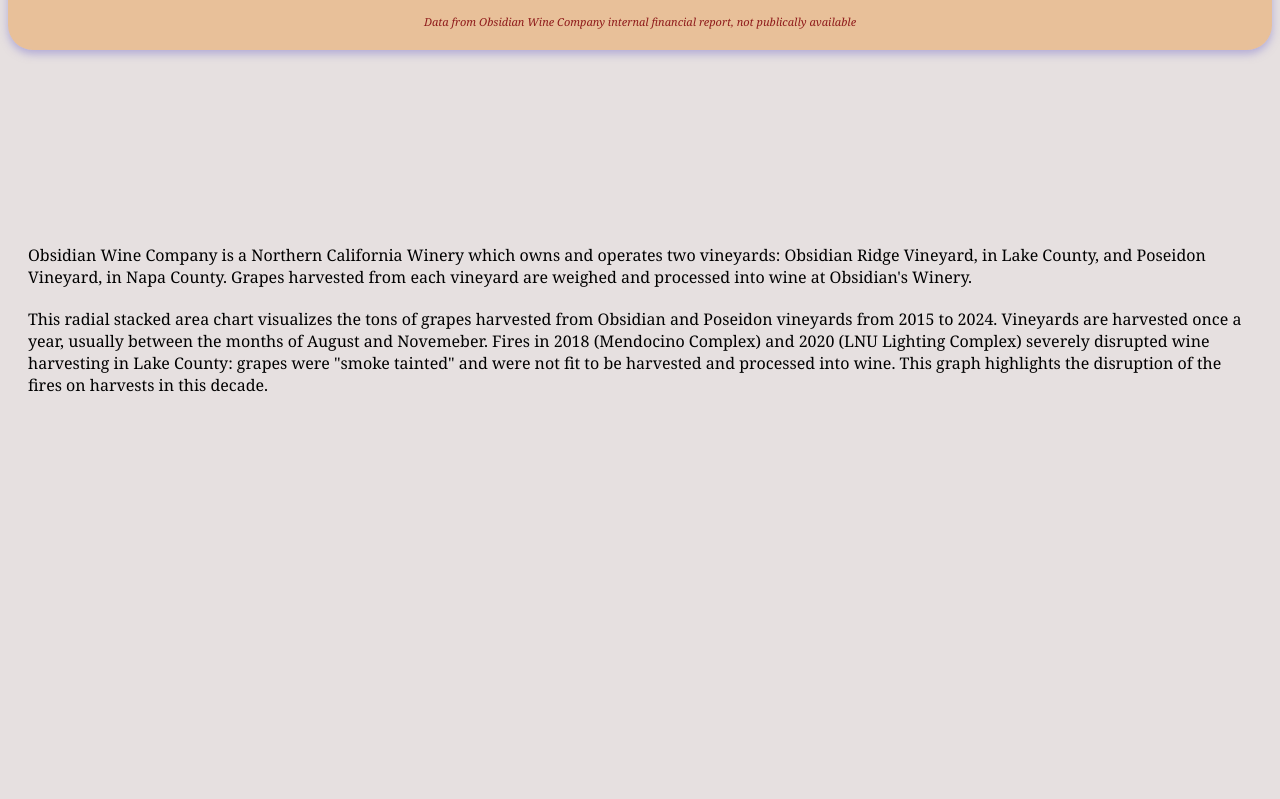
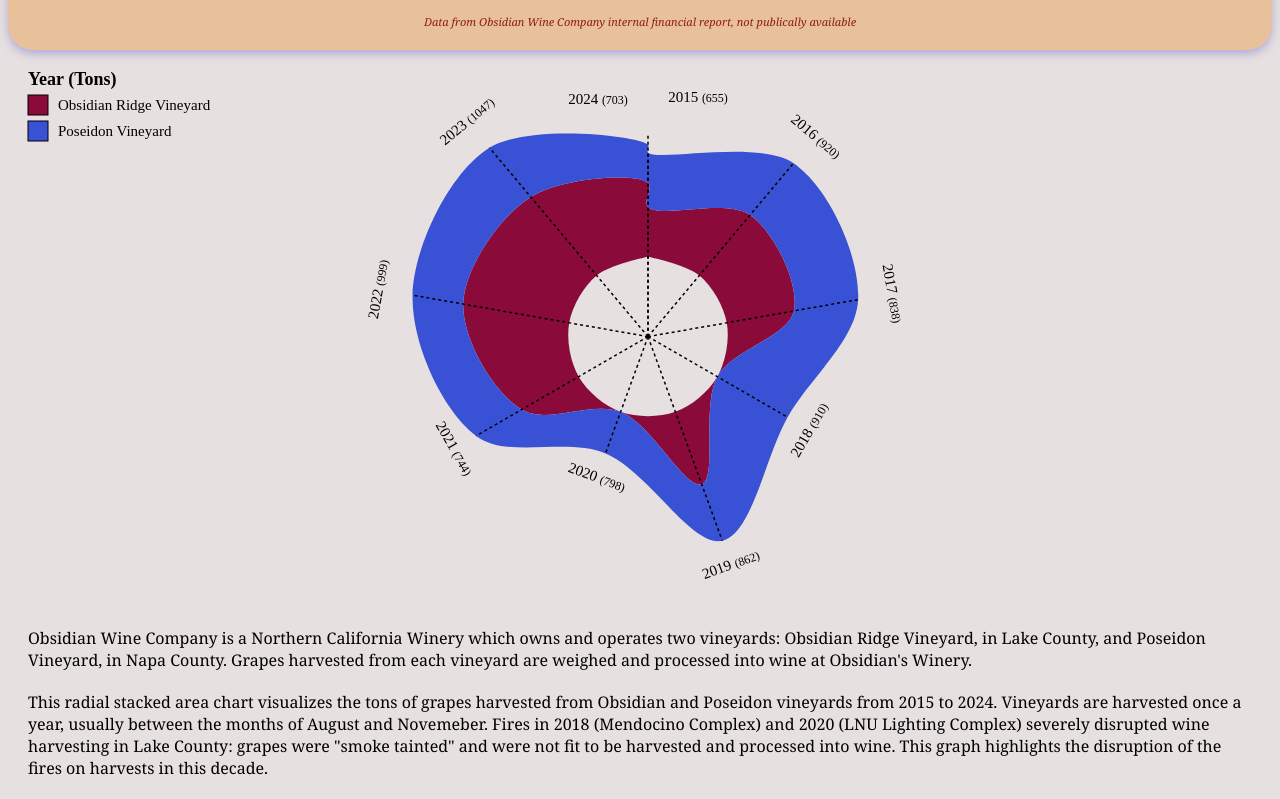
Before and after one commit to nmolnar-parsons/DataVisualizations_and_InformationAesthetics, a plain HTML site: page Exercise1/Final/index.html in a window 1280 px wide. Shown: the part 143-942 px from the top of the page. Before the commit the page ends 800 px from the top, so only its background shows below. Drawn offline with nearby package versions, Linux system fonts and the light colour scheme.

Commit message:
change file path again?

```diff
--- a/Exercise1/Final/index.html
+++ b/Exercise1/Final/index.html
@@ -42,7 +42,7 @@
             <h2>visualizing harvests and fire disruption</h2>
             <h3>Data from Obsidian Wine Company internal financial report, not publically available</h3>
         </header>
-        <script src="Exercise1/Final/main.js"></script>
+        <script src="/Exercise1/Final/main.js"></script>
         <div>
             <svg id="canvas"></svg>
         </div>
```
